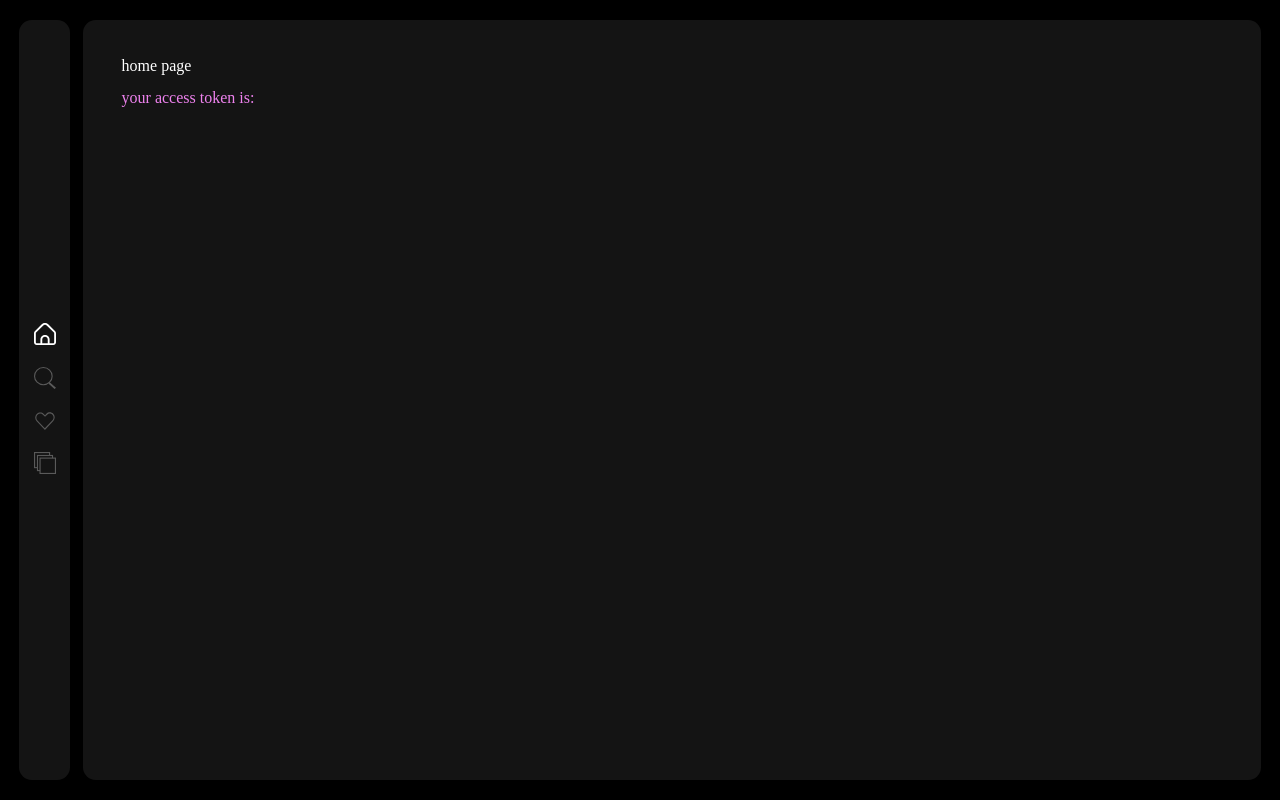
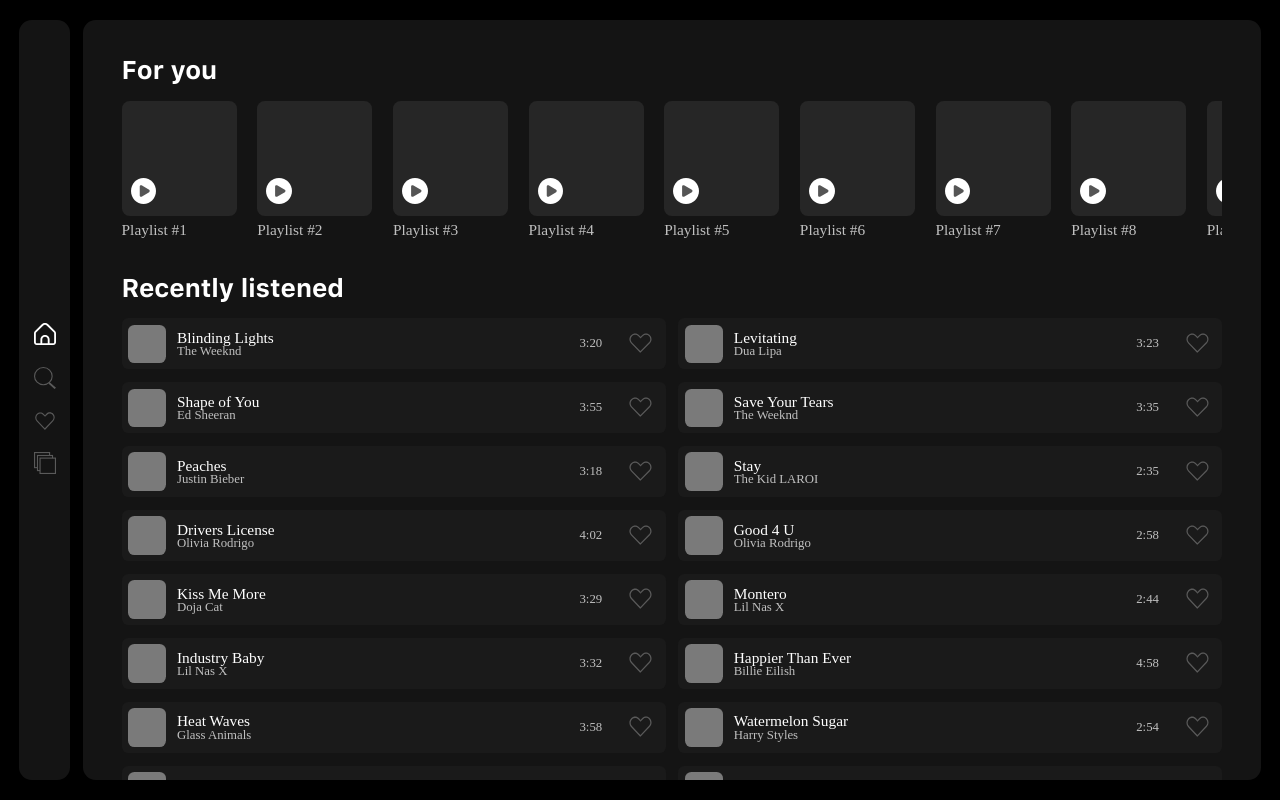
Before and after one commit to duckdev-d/openmusic-frontend, a React (Vite) app: page /home in a window 1280 px wide. Built offline with nearby package versions, Linux system fonts and the light colour scheme; a web font is replaced by a local one.

Commit message:
add home page

```diff
--- a/src/pages/Home/Home.css
+++ b/src/pages/Home/Home.css
@@ -1,3 +1,19 @@
 .home {
   border-radius: inherit;
 }
+
+.playlists-wrap {
+  display: flex;
+  gap: 1.6vw;
+  overflow-x: scroll;
+  overflow-y: hidden;
+  scrollbar-width: none;
+  scroll-behavior: smooth;
+  margin-bottom: 3vw;
+}
+
+.songs {
+  display: flex;
+  flex-wrap: wrap;
+  gap: 1vw;
+}
--- a/src/pages/Home/Home.tsx
+++ b/src/pages/Home/Home.tsx
@@ -1,13 +1,86 @@
+import PrimaryText from "../../components/PrimaryText/PrimaryText";
+import Playlist from "../../components/Playlist/Playlist";
+import Song from "../../components/Song/Song";
 import "./Home.css";
 
 export default function HomePage() {
+  const recommendedPlaylists: { title: string }[] = [
+    { title: "Playlist #1" },
+    { title: "Playlist #2" },
+    { title: "Playlist #3" },
+    { title: "Playlist #4" },
+    { title: "Playlist #5" },
+    { title: "Playlist #6" },
+    { title: "Playlist #7" },
+    { title: "Playlist #8" },
+    { title: "Playlist #9" },
+    { title: "Playlist #10" },
+    { title: "Playlist #11" },
+    { title: "Playlist #12" },
+    { title: "Playlist #13" },
+  ];
+
+  const songsHistory: { title: string; artist: string; duration: string }[] = [
+    { title: "Blinding Lights", artist: "The Weeknd", duration: "3:20" },
+    { title: "Levitating", artist: "Dua Lipa", duration: "3:23" },
+    { title: "Shape of You", artist: "Ed Sheeran", duration: "3:55" },
+    { title: "Save Your Tears", artist: "The Weeknd", duration: "3:35" },
+    { title: "Peaches", artist: "Justin Bieber", duration: "3:18" },
+    { title: "Stay", artist: "The Kid LAROI", duration: "2:35" },
+    { title: "Drivers License", artist: "Olivia Rodrigo", duration: "4:02" },
+    { title: "Good 4 U", artist: "Olivia Rodrigo", duration: "2:58" },
+    { title: "Kiss Me More", artist: "Doja Cat", duration: "3:29" },
+    { title: "Montero", artist: "Lil Nas X", duration: "2:44" },
+    { title: "Industry Baby", artist: "Lil Nas X", duration: "3:32" },
+    { title: "Happier Than Ever", artist: "Billie Eilish", duration: "4:58" },
+    { title: "Heat Waves", artist: "Glass Animals", duration: "3:58" },
+    { title: "Watermelon Sugar", artist: "Harry Styles", duration: "2:54" },
+    { title: "Bad Habits", artist: "Ed Sheeran", duration: "3:51" },
+    { title: "Beggin'", artist: "Måneskin", duration: "3:31" },
+    {
+      title: "Astronaut in the Ocean",
+      artist: "Masked Wolf",
+      duration: "2:13",
+    },
+    { title: "Dynamite", artist: "BTS", duration: "3:19" },
+    { title: "Someone You Loved", artist: "Lewis Capaldi", duration: "3:02" },
+    { title: "Senorita", artist: "Shawn Mendes", duration: "3:11" },
+  ];
+
   return (
     <div className="home">
-      <h1>home page</h1>
-      <br />
-      <p style={{ color: "violet" }}>
-        your access token is: {localStorage.getItem("jwt")}
-      </p>
+      <PrimaryText size="2vw" weight="bold" mBottom="1.3vw">
+        For you
+      </PrimaryText>
+
+      <div className="playlists-wrap">
+        {recommendedPlaylists.map(({ title }) => (
+          <Playlist
+            width="9vw"
+            borderRadius="0.6vw"
+            title={title}
+            textSize="1.2vw"
+          />
+        ))}
+      </div>
+
+      <PrimaryText size="2vw" weight="bold" mBottom="1.3vw">
+        Recently listened
+      </PrimaryText>
+
+      <div className="songs">
+        {songsHistory.map(({ title, artist, duration }) => (
+          <Song
+            coverWidth="3vw"
+            width="42.5vw"
+            padding="0.5vw"
+            title={title}
+            artist={artist}
+            duration={duration}
+          />
+        ))}
+        <Song coverWidth="3vw" width="42.5vw" padding="0.5vw" />
+      </div>
     </div>
   );
 }
```
